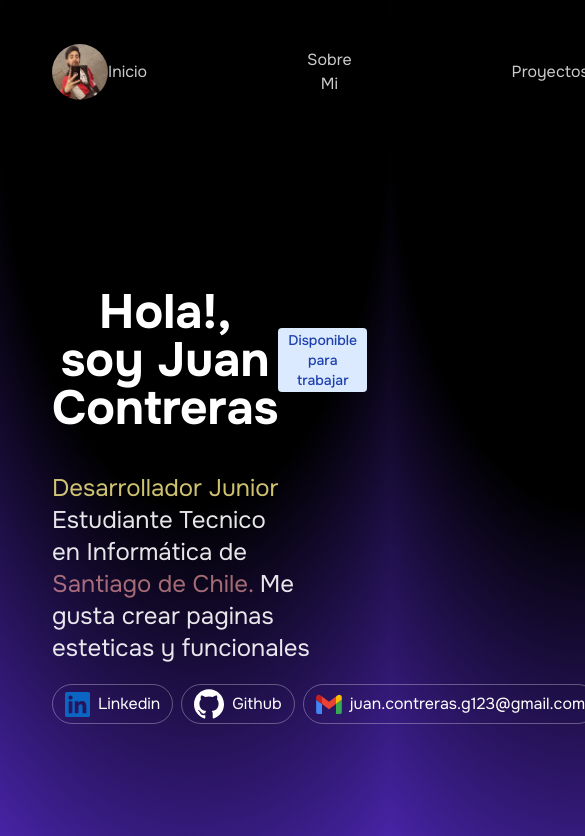
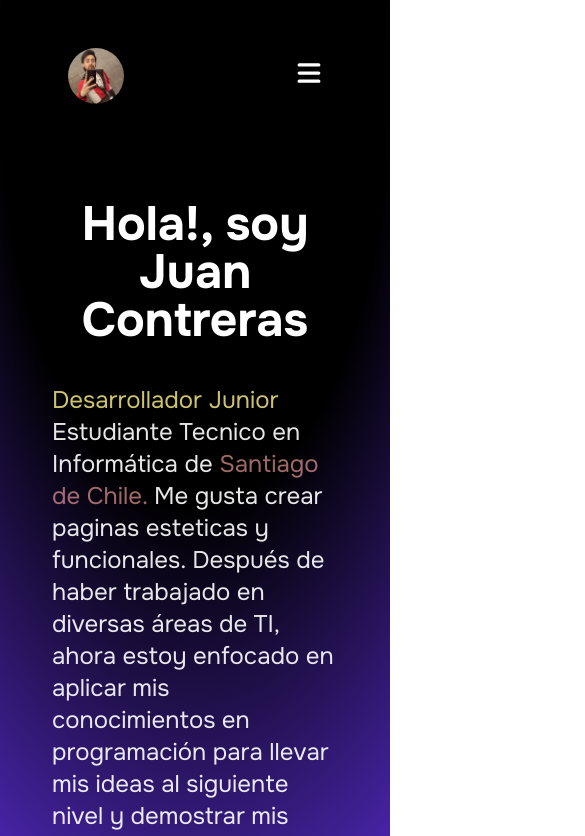
Before and after one commit to JuanContreras11/portafolio-JuanContreras, a React (Vite) app: page / in a window 390 px wide. Shown: the top 836 px of the page, 585 px wide, since content can reach past the window. Built offline with nearby package versions, Linux system fonts and the light colour scheme.

Commit message:
update responsive

```diff
--- a/src/App.jsx
+++ b/src/App.jsx
@@ -1,59 +1,15 @@
 import "./App.css";
 import Header from "./components/Header";
-import Badge from "./components/Badge";
-import Linkedin from "./icons/Linkedin";
-import SocialPill from "./components/SocialPill";
-import Github from "./icons/Github";
-import Mail from "./icons/Mail";
 import Experiencia from "./components/Experiencia";
+import Section from "./components/Section";
+
 function App() {
   return (
     <>
       <Header></Header>
-      <section className="w-full py-44">
-        <h1 className="text-white text-5xl font-bold font-onest mb-5 flex justify-between">
-          Hola!, soy Juan Contreras
-           <a
-            href="https://www.linkedin.com/in/juan-contreras-17277715b/"
-            target="_blank"
-            rel="noopener"
-            className="flex justify-center items-center "
-          >
-            <Badge>Disponible para trabajar</Badge>
-          </a>
-        </h1>
-        <h2 className="text-white font-onest text-2xl opacity-90 text-balance py-5 text-left">
-          <span className="text-yellow-200/90">Desarrollador Junior </span>
-          <span>Estudiante Tecnico en Informática</span> de
-          <span className="text-red-300/70"> Santiago de Chile.</span>
-          <span> Me gusta crear paginas esteticas y funcionales</span>
-        </h2>
-
-        <nav className="flex gap-x-2 justify-start ">
-          <SocialPill href="https://www.linkedin.com/in/juan-contreras-17277715b/">
-            <span className="text-white flex flex-row gap-2 items-center p-1">
-              <Linkedin />
-              Linkedin
-            </span>
-          </SocialPill>
-          {/* ********** */}
-          <SocialPill href="https://github.com/JuanContreras11">
-            <span className="text-white flex flex-row gap-2 items-center p-1">
-              <Github />
-              Github
-            </span>
-          </SocialPill>
-          {/* ********** */}
-          <SocialPill copyToClipboard="juan.contreras.g123@gmail.com">
-            <span className="text-white flex flex-row gap-2 items-center p-1">
-              <Mail />
-              juan.contreras.g123@gmail.com
-            </span>
-          </SocialPill>
-        </nav>
-
-      </section>
-        <Experiencia/>
+      <Section/>
+      <Experiencia />
+      {/* agregar iconos de lenguajes y que aparezcan y desaparezcan */}
     </>
   );
 }
--- a/src/components/Badge.jsx
+++ b/src/components/Badge.jsx
@@ -2,7 +2,7 @@ import React from "react";
 
 const Badge = (props) => {
   return (
-    <span className="bg-blue-100 text-blue-800 text-sm font-medium  px-2.5 py-0.5 rounded dark:bg-blue-900 dark:text-blue-300">
+    <span className="hidden sm:block bg-blue-100 text-blue-800 text-sm font-medium  px-2.5 py-0.5 rounded dark:bg-blue-900 dark:text-blue-300">
       {props.children}
     </span>
   );
--- a/src/components/Header.jsx
+++ b/src/components/Header.jsx
@@ -1,11 +1,27 @@
-import React from "react";
+import React, { useState } from "react";
+import MenuBars from "../icons/MenuBars";
 import perfilImg from "../assets/perfil.jpg";
 
 const Header = () => {
+  const [menuOpen, setMenuOpen] = useState(false);
+
+  const toggleMenu = () => {
+    setMenuOpen(!menuOpen);
+  };
+
   return (
-      <header className="flex flex-row items-center justify-between">
-        <img src={perfilImg} alt="" className="size-14 rounded-full"/>
-      <nav className=" flex  flex-row gap-x-40 items-center h-20 opacity-80 font-onest ">
+    <header className="flex flex-wrap items-center justify-between p-4">
+      <img src={perfilImg} alt="Perfil" className="w-14 h-14 rounded-full" />
+      <div className="sm:hidden">
+        <button onClick={toggleMenu} className="text-white">
+          {menuOpen ? <MenuBars size={24} /> : <MenuBars size={24} />}
+        </button>
+      </div>
+      <nav
+        className={`${
+          menuOpen ? "flex" : "hidden"
+        } flex-col sm:flex sm:flex-row gap-y-4 sm:gap-x-40 items-center h-20 opacity-80 font-onest`}
+      >
         <a href="/" className="text-white">
           Inicio
         </a>
--- /dev/null
+++ b/src/components/Section.jsx
@@ -0,0 +1,59 @@
+import React from 'react'
+import Badge from './Badge'
+import SocialPill from './SocialPill'
+import Linkedin from '../icons/Linkedin'
+import Github from '../icons/Github'
+import Mail from '../icons/Mail'
+
+const Section = () => {
+  return (
+    <section className="w-full py-20">
+        <h1 className="text-white text-5xl font-bold font-onest mb-5 flex justify-between">
+          Hola!, soy Juan Contreras
+          <a
+            href="https://www.linkedin.com/in/juan-contreras-17277715b/"
+            target="_blank"
+            rel="noopener"
+            className="flex justify-center items-center "
+          >
+            <Badge>Disponible para trabajar</Badge>
+          </a>
+        </h1>
+        <h2 className="text-white font-onest text-2xl opacity-90 text-balance py-5 text-left sm:w-[70%]">
+          <span className="text-yellow-200/90">Desarrollador Junior </span>
+          <span>Estudiante Tecnico en Informática</span> de
+          <span className="text-red-300/70"> Santiago de Chile.</span>
+          <span> Me gusta crear paginas esteticas y funcionales. </span>
+          Después de haber trabajado en diversas áreas de TI, ahora estoy
+          enfocado en aplicar mis conocimientos en programación para llevar mis
+          ideas al siguiente nivel y demostrar mis habilidades en proyectos
+          reales.
+        </h2>
+
+        <nav className="flex flex-col sm:flex-row sm:gap-x-2 gap-y-2 justify-start ">
+          <SocialPill href="https://www.linkedin.com/in/juan-contreras-17277715b/">
+            <span className="text-white flex flex-row gap-2 items-center p-1 ">
+              <Linkedin />
+              Linkedin
+            </span>
+          </SocialPill>
+          {/* ********** */}
+          <SocialPill href="https://github.com/JuanContreras11">
+            <span className="text-white flex flex-row gap-2 items-center p-1">
+              <Github />
+              Github
+            </span>
+          </SocialPill>
+          {/* ********** */}
+          <SocialPill copyToClipboard="juan.contreras.g123@gmail.com">
+            <span className="text-white flex flex-row gap-2 items-center p-1">
+              <Mail />
+              juan.contreras.g123@gmail.com
+            </span>
+          </SocialPill>
+        </nav>
+      </section>
+  )
+}
+
+export default Section
--- /dev/null
+++ b/src/icons/MenuBars.jsx
@@ -0,0 +1,18 @@
+import React from "react";
+
+const MenuBars = () => {
+  return (
+    <svg
+      xmlns="http://www.w3.org/2000/svg"
+      width="26"
+      height="26"
+      viewBox="0 0 448 512"
+    >
+      <path
+      fill="white"
+      d="M0 96C0 78.3 14.3 64 32 64l384 0c17.7 0 32 14.3 32 32s-14.3 32-32 32L32 128C14.3 128 0 113.7 0 96zM0 256c0-17.7 14.3-32 32-32l384 0c17.7 0 32 14.3 32 32s-14.3 32-32 32L32 288c-17.7 0-32-14.3-32-32zM448 416c0 17.7-14.3 32-32 32L32 448c-17.7 0-32-14.3-32-32s14.3-32 32-32l384 0c17.7 0 32 14.3 32 32z" />
+    </svg>
+  );
+};
+
+export default MenuBars;
```
